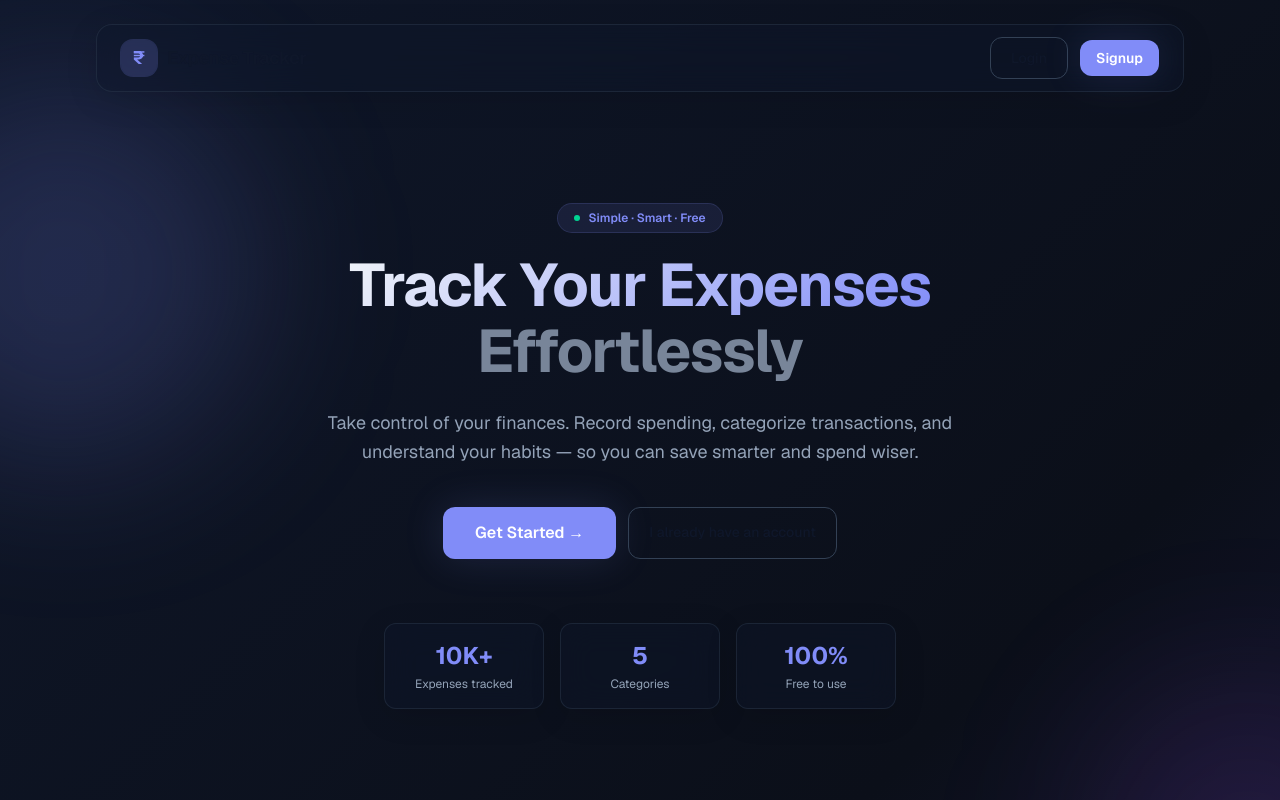
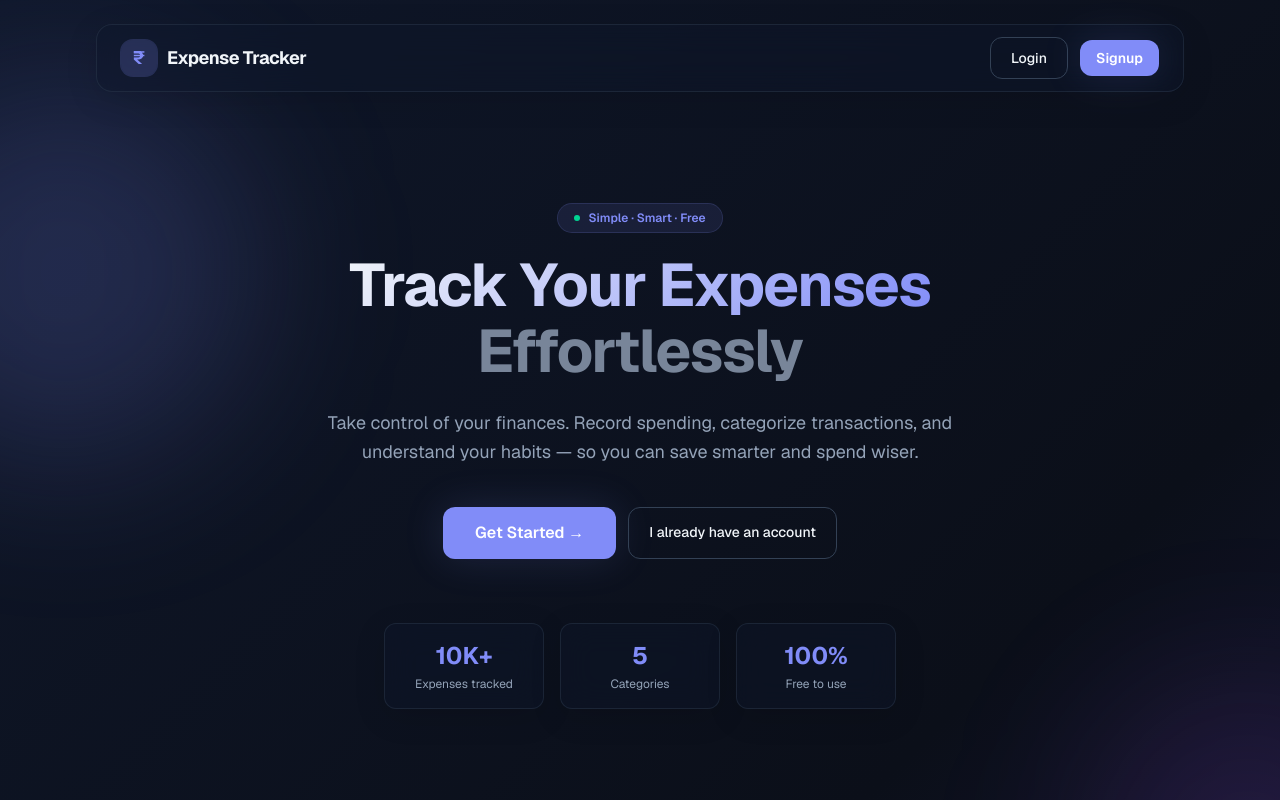
Before and after one commit to Dpnxhuu/expense-tracker-nextjs, a Next.js app: page / in a window 1280 px wide. Shown: the top 800 px of the page. Built offline with nearby package versions, Linux system fonts and the light colour scheme.

Commit message:
fixed dark mode

```diff
--- a/app/globals.css
+++ b/app/globals.css
@@ -2,21 +2,21 @@
 @config "../tailwind.config.js";
 
 :root {
-  --background: #f0f4f8;
-  --foreground: #0f172a;
-  --color-surface: 255 255 255;
-  --color-surface-elevated: 248 250 252;
-  --color-accent: 99 102 241;
-  --color-accent-muted: 129 140 248;
-  --color-muted: 100 116 139;
-  --color-border: 226 232 240;
-  --color-shadow: 15 23 42;
-  --gradient-from: #e0e7ff;
-  --gradient-via: #f0f4f8;
-  --gradient-to: #ecfdf5;
+  --background: #0b0f19;
+  --foreground: #f1f5f9;
+  --color-surface: 15 23 42;
+  --color-surface-elevated: 30 41 59;
+  --color-accent: 129 140 248;
+  --color-accent-muted: 99 102 241;
+  --color-muted: 148 163 184;
+  --color-border: 51 65 85;
+  --color-shadow: 0 0 0;
+  --gradient-from: #0f172a;
+  --gradient-via: #0b0f19;
+  --gradient-to: #1e1b4b;
 }
 
-@media (prefers-color-scheme: dark) {
+/* @media (prefers-color-scheme: dark) {
   :root {
     --background: #0b0f19;
     --foreground: #f1f5f9;
@@ -31,7 +31,7 @@
     --gradient-via: #0b0f19;
     --gradient-to: #1e1b4b;
   }
-}
+} */
 
 .dark-page {
   --background: #0b0f19;
@@ -105,12 +105,12 @@ body {
   border-color: rgb(var(--color-border) / 0.4);
 }
 
-@media (prefers-color-scheme: dark) {
+/* @media (prefers-color-scheme: dark) {
   .glass-panel {
     background: rgb(var(--color-surface) / 0.45);
     border-color: rgb(var(--color-border) / 0.4);
   }
-}
+} */
 
 .card-hover {
   transition: border-color 0.2s, transform 0.2s, box-shadow 0.2s;
```
